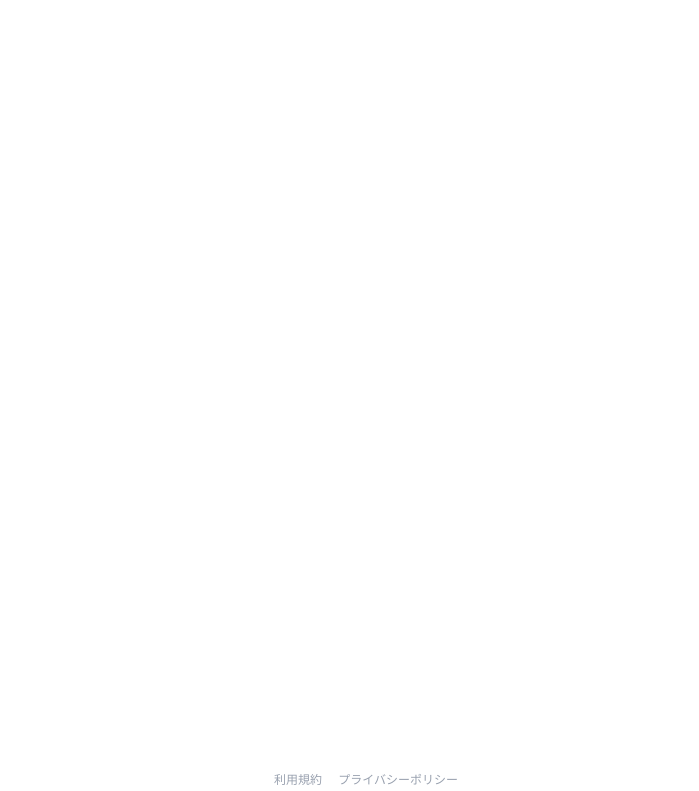
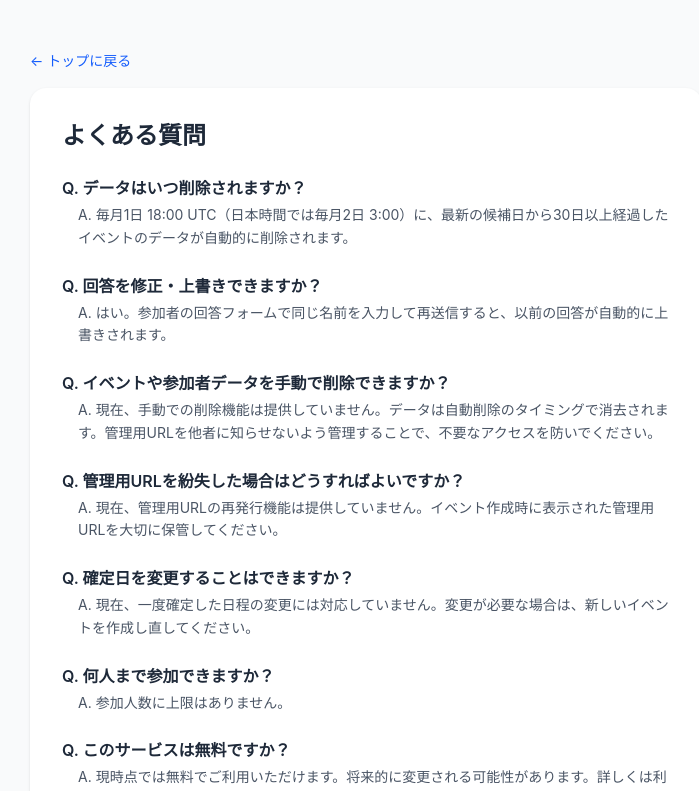
Before and after one commit to sirajirasajiki/guided-scheduler, a React (Vite) app: page /faq in a window 1280 px wide. Before the commit this address had no page. Shown: the top 791 px of the page, without its empty margins (274-973 px from the left). Built offline with nearby package versions, Linux system fonts and the light colour scheme.

Commit message:
FAQの作成

```diff
--- a/src/client/App.tsx
+++ b/src/client/App.tsx
@@ -4,6 +4,7 @@ import Admin from "./pages/admin";
 import Event from "./pages/event";
 import Terms from "./pages/terms";
 import Privacy from "./pages/privacy";
+import Faq from "./pages/faq";
 import Footer from "./components/footer";
 
 function App() {
@@ -17,6 +18,7 @@ function App() {
             <Route path="/event/:shareToken" element={<Event />} />
             <Route path="/terms" element={<Terms />} />
             <Route path="/privacy" element={<Privacy />} />
+            <Route path="/faq" element={<Faq />} />
           </Routes>
         </main>
         <Footer />
--- a/src/client/components/footer.tsx
+++ b/src/client/components/footer.tsx
@@ -1,3 +1,5 @@
+import { Link } from "react-router-dom";
+
 export default function Footer() {
   return (
     <footer className="mt-6 py-3 text-center text-xs text-gray-400 space-x-4">
@@ -17,6 +19,9 @@ export default function Footer() {
       >
         プライバシーポリシー
       </a>
+      <Link to="/faq" className="hover:underline hover:text-gray-600">
+        よくある質問
+      </Link>
     </footer>
   );
 }
--- /dev/null
+++ b/src/client/pages/faq.tsx
@@ -0,0 +1,65 @@
+import { Link } from "react-router-dom";
+
+const faqs: { q: string; a: string }[] = [
+  {
+    q: "データはいつ削除されますか？",
+    a: "毎月1日 18:00 UTC（日本時間では毎月2日 3:00）に、最新の候補日から30日以上経過したイベントのデータが自動的に削除されます。",
+  },
+  {
+    q: "回答を修正・上書きできますか？",
+    a: "はい。参加者の回答フォームで同じ名前を入力して再送信すると、以前の回答が自動的に上書きされます。",
+  },
+  {
+    q: "イベントや参加者データを手動で削除できますか？",
+    a: "現在、手動での削除機能は提供していません。データは自動削除のタイミングで消去されます。管理用URLを他者に知らせないよう管理することで、不要なアクセスを防いでください。",
+  },
+  {
+    q: "管理用URLを紛失した場合はどうすればよいですか？",
+    a: "現在、管理用URLの再発行機能は提供していません。イベント作成時に表示された管理用URLを大切に保管してください。",
+  },
+  {
+    q: "確定日を変更することはできますか？",
+    a: "現在、一度確定した日程の変更には対応していません。変更が必要な場合は、新しいイベントを作成し直してください。",
+  },
+  {
+    q: "何人まで参加できますか？",
+    a: "参加人数に上限はありません。",
+  },
+  {
+    q: "このサービスは無料ですか？",
+    a: "現時点では無料でご利用いただけます。将来的に変更される可能性があります。詳しくは利用規約をご確認ください。",
+  },
+];
+
+export default function Faq() {
+  return (
+    <div className="flex-1 bg-gray-50 p-4">
+      <div className="max-w-2xl mx-auto py-8">
+        <div className="mb-4">
+          <Link to="/" className="text-sm text-blue-600 hover:underline">
+            ← トップに戻る
+          </Link>
+        </div>
+
+        <div className="bg-white rounded-2xl shadow p-8 space-y-6 text-sm text-gray-700 leading-relaxed">
+          <h1 className="text-2xl font-bold text-gray-800">よくある質問</h1>
+
+          <div className="space-y-6">
+            {faqs.map((faq, index) => (
+              <section key={index} className="space-y-1">
+                <h2 className="text-base font-semibold text-gray-800">
+                  Q. {faq.q}
+                </h2>
+                <p className="pl-4 text-gray-600">A. {faq.a}</p>
+              </section>
+            ))}
+          </div>
+
+          <p className="text-xs text-gray-400 pt-2 border-t border-gray-100">
+            最終更新日: 2026年5月2日
+          </p>
+        </div>
+      </div>
+    </div>
+  );
+}
```
Also changed, not shown: .claude/settings.local.json, 1 other file (tests, documents, lock files or other folders).
